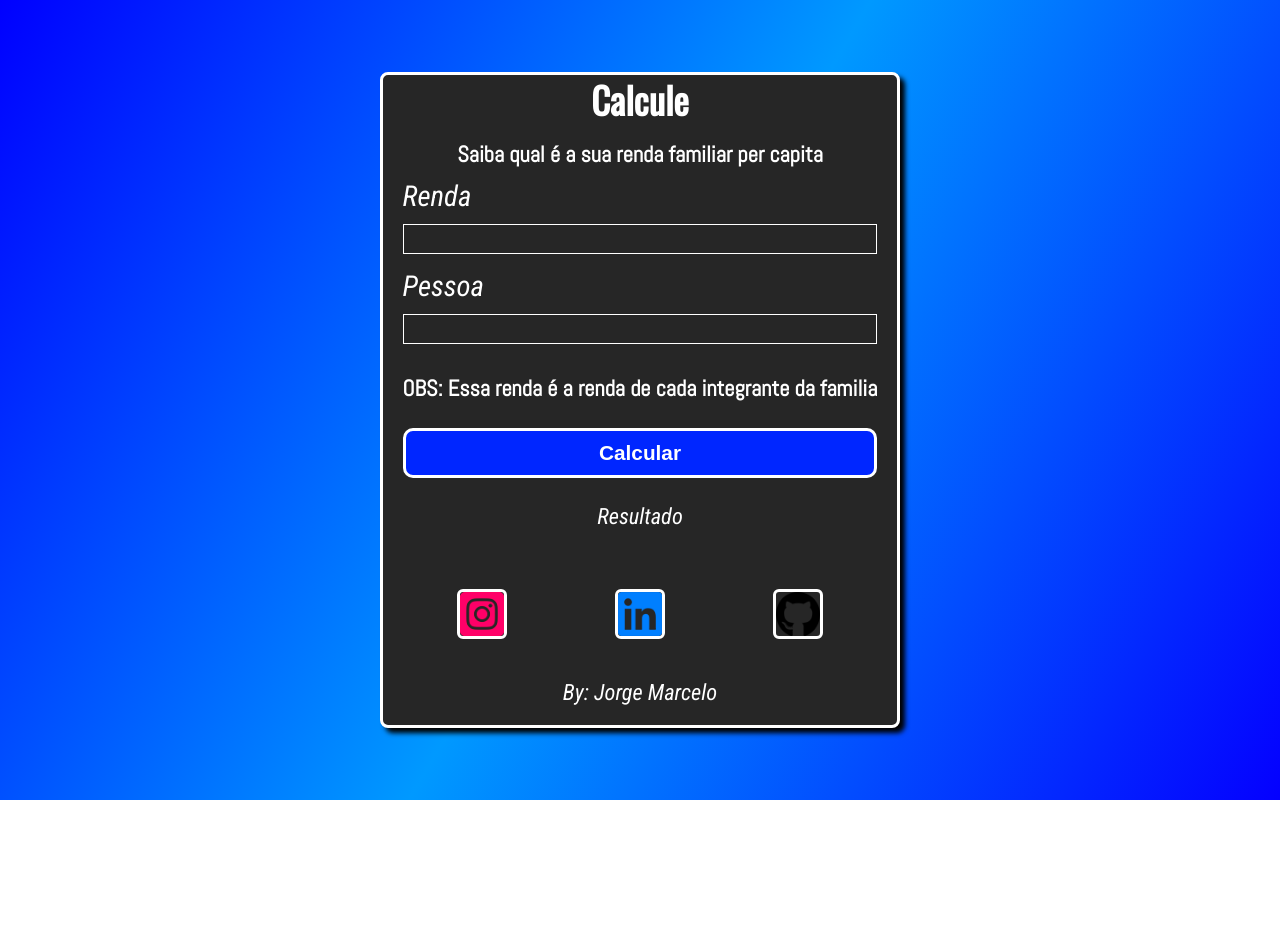
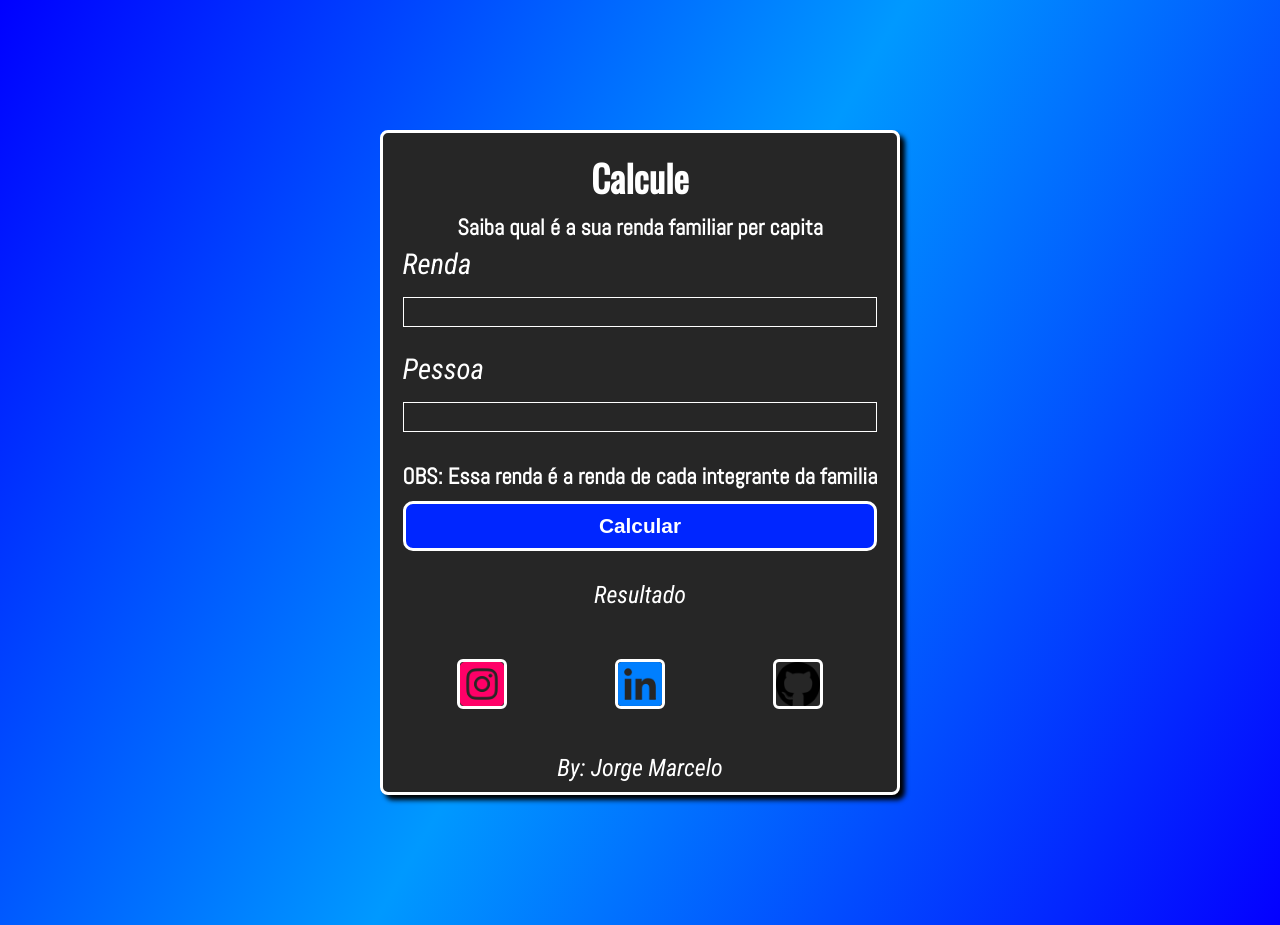
Before and after one commit to Jorge-Marcelo/Renda_Percapita, a plain HTML site: page index.html in a window 1280 px wide. Before the commit the page ends 800 px from the top, so only its background shows below. Drawn offline with nearby package versions, Linux system fonts and the light colour scheme; a web font is replaced by a local one.

Commit message:
Terceira Correção

```diff
--- a/assets/CSS/style.css
+++ b/assets/CSS/style.css
@@ -21,7 +21,7 @@ box-sizing: border-box;
 /*Background posicionamento e cores de texto*/
 section{
 width: 100%;
-height: 100vh;
+height: 100%;
 display: flex;
 justify-content: center;
 align-items: center;
@@ -33,8 +33,8 @@ color: white;
 form{
 display: flex;
 flex-direction: column;
-margin: 0 20px;
-gap: 25px;
+margin: 130px 50px;
+gap: 30px;
 background-color: #262626;
 padding: 20px;
 border-radius: 8px;
@@ -47,20 +47,22 @@ h1{
 font-family: 'Oswald', sans-serif;
 font-size: 2.3em;
 line-height: 10px;
-margin-bottom: 10px;
 text-align: center;
+margin-top: 20px;
 }
 
 h2{
 font-family: 'Abel', sans-serif;
 font-size: 1.4em;
 text-align: center;
+margin-bottom: -20px;
 }
 
 p{
 font-family: 'Roboto Condensed', sans-serif;
 text-align: center;
-font-size: 1.4em;
+font-size: 1.5em;
+margin-bottom: -10px;
 }
 
 
@@ -69,6 +71,7 @@ label{
 font-family: 'Roboto Condensed', sans-serif;
 font-size: 1.8em;
 line-height: 5px;
+margin-top: 10px;
 }
 
 /*Inputs entrada de dados*/
@@ -119,7 +122,6 @@ border: 3px solid white;
 border-radius: 6px;
 width: 50px;
 width: 50px;
-margin: auto;
 }
 
 /*Removendo background e borda dos botões*/
```
